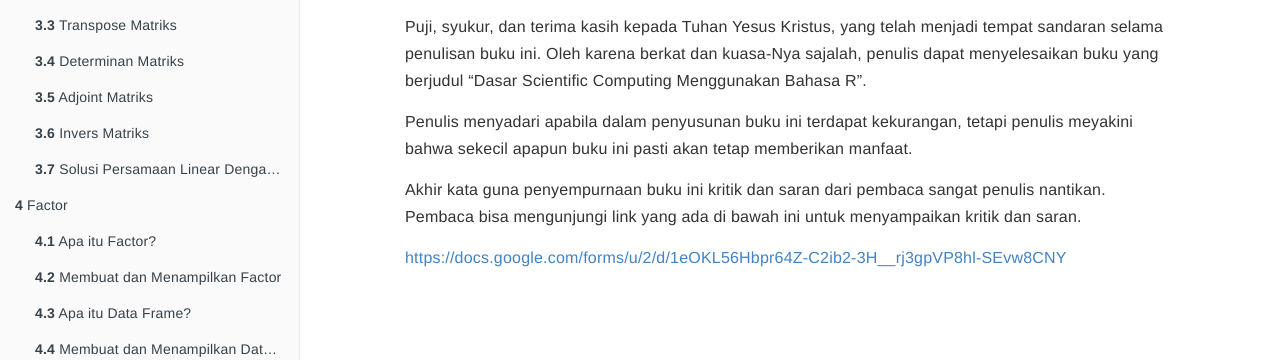
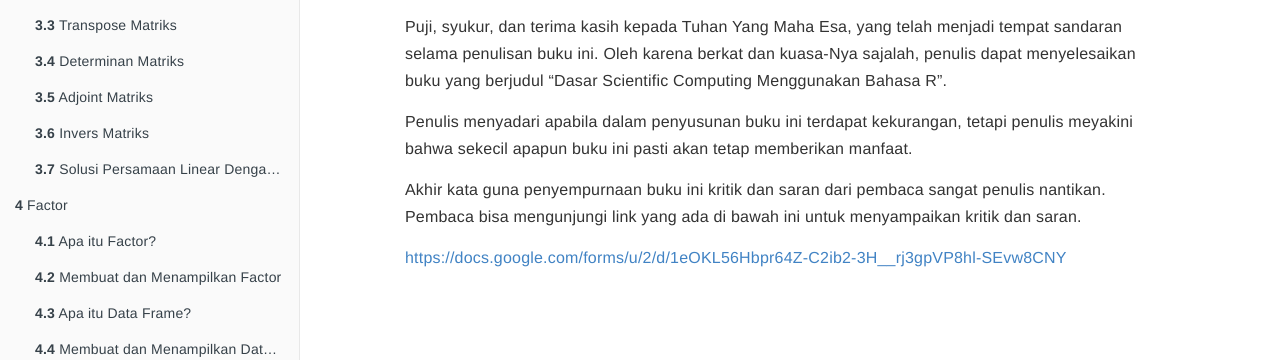
Before and after one commit to fahriaditiacandra/fahriaditiacandra.github.io, a plain HTML site: page index.html in a window 1280 px wide. Shown: the part 440-800 px from the top of the page. Drawn offline with nearby package versions, Linux system fonts and the light colour scheme.

Commit message:
Update index.html

```diff
--- a/index.html
+++ b/index.html
@@ -225,7 +225,7 @@
 </div>
 <div id="pendahuluan" class="section level1 unnumbered hasAnchor">
 <h1>Pendahuluan<a href="index.html#pendahuluan" class="anchor-section" aria-label="Anchor link to header"></a></h1>
-<p>Puji, syukur, dan terima kasih kepada Tuhan Yesus Kristus, yang telah menjadi tempat sandaran selama penulisan buku ini. Oleh karena berkat dan kuasa-Nya sajalah, penulis dapat menyelesaikan buku yang berjudul “Dasar Scientific Computing Menggunakan Bahasa R”.</p>
+<p>Puji, syukur, dan terima kasih kepada Tuhan Yang Maha Esa, yang telah menjadi tempat sandaran selama penulisan buku ini. Oleh karena berkat dan kuasa-Nya sajalah, penulis dapat menyelesaikan buku yang berjudul “Dasar Scientific Computing Menggunakan Bahasa R”.</p>
 <p>Penulis menyadari apabila dalam penyusunan buku ini terdapat kekurangan, tetapi penulis meyakini bahwa sekecil apapun buku ini pasti akan tetap memberikan manfaat.</p>
 <p>Akhir kata guna penyempurnaan buku ini kritik dan saran dari pembaca sangat penulis nantikan. Pembaca bisa mengunjungi link yang ada di bawah ini untuk menyampaikan kritik dan saran.</p>
 <p><a href="https://docs.google.com/forms/u/2/d/1eOKL56Hbpr64Z-C2ib2-3H__rj3gpVP8hl-SEvw8CNY" class="uri">https://docs.google.com/forms/u/2/d/1eOKL56Hbpr64Z-C2ib2-3H__rj3gpVP8hl-SEvw8CNY</a></p>
```
